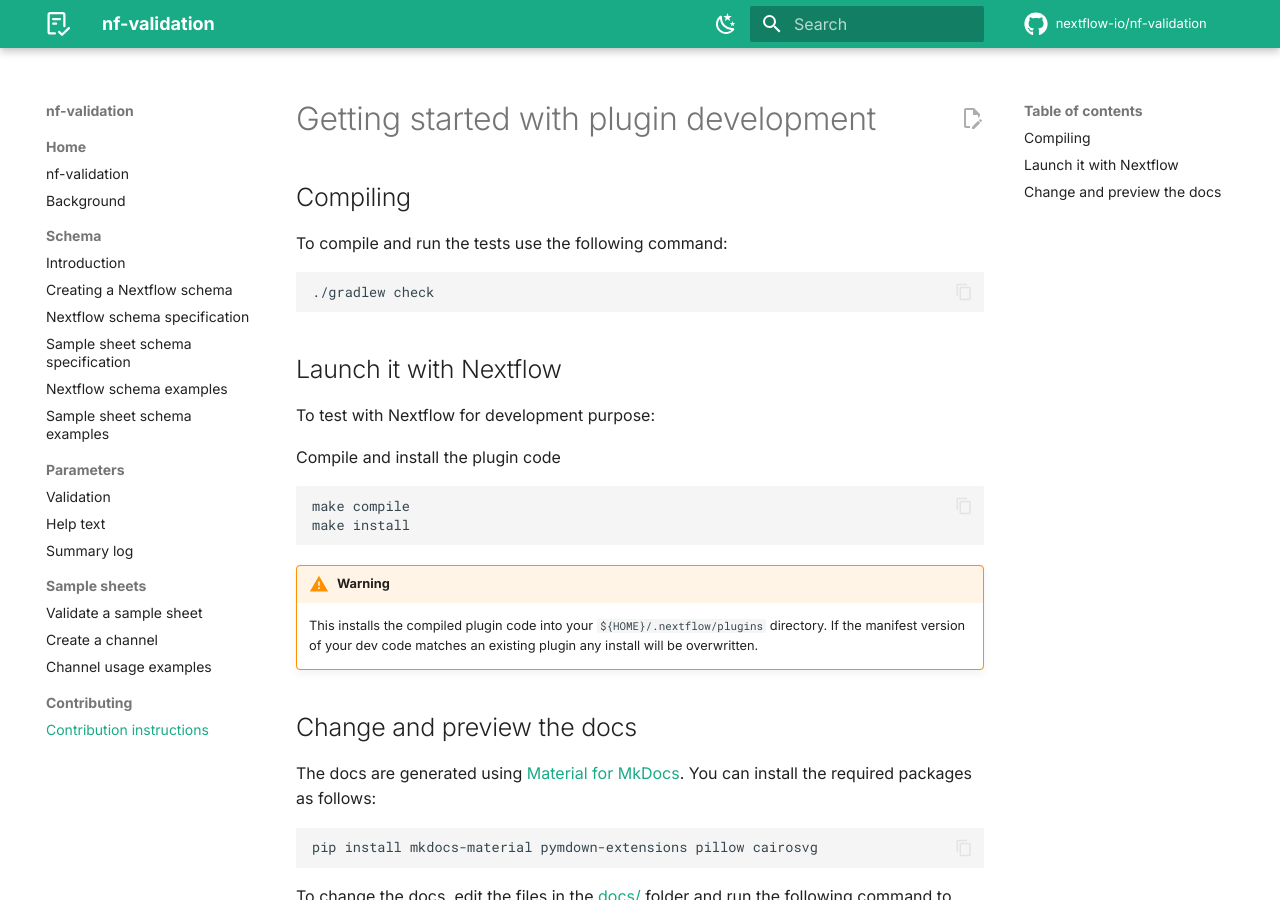
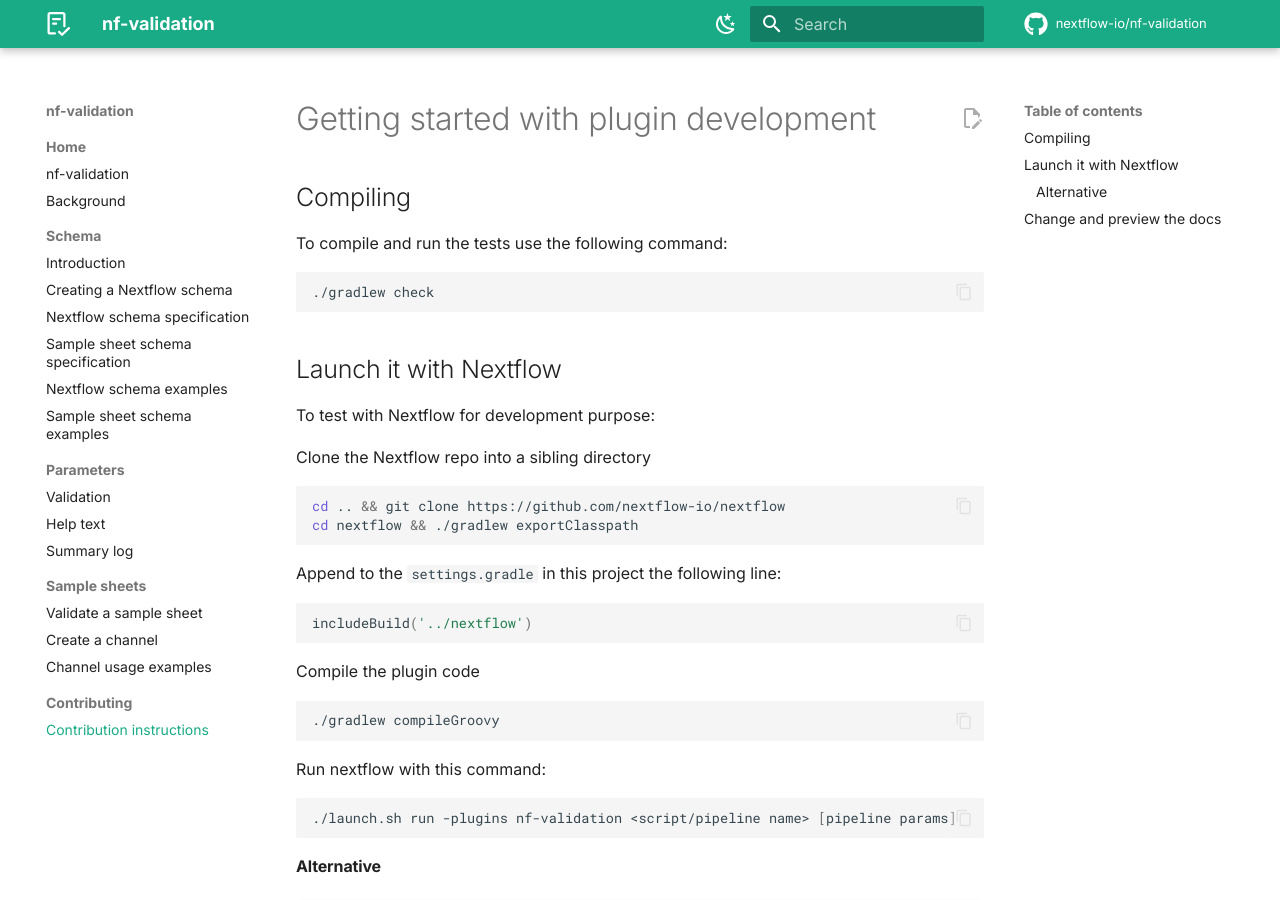
Before and after one commit to nextflow-io/nf-validation, an MkDocs documentation site: the page built from docs/contributing/setup.md, in a window 1280 px wide and 900 px high. Built offline with MkDocs 1.6.1 and Material for MkDocs 9.7.7, drawn with Linux system fonts in a browser that asks for light colours; plug-ins that fetch from the network failed and are left out; comment, search, counter and statistics services are not loaded; some of the changed text lies outside the part shown.

Commit message:
update docs

````diff
--- a/docs/contributing/setup.md
+++ b/docs/contributing/setup.md
@@ -17,18 +17,44 @@
 
 To test with Nextflow for development purpose:
 
+Clone the Nextflow repo into a sibling directory
+
+```bash
+cd .. && git clone https://github.com/nextflow-io/nextflow
+cd nextflow && ./gradlew exportClasspath
+```
+
+Append to the `settings.gradle` in this project the following line:
+
+```bash
+includeBuild('../nextflow')
+```
+
+Compile the plugin code
+
+```bash
+./gradlew compileGroovy
+```
+
+Run nextflow with this command:
+
+```bash
+./launch.sh run -plugins nf-validation <script/pipeline name> [pipeline params]
+```
+
+#### Alternative
+
+!!! warning
+
+    This installs the compiled plugin code into your `$NXF_PLUGINS_DIR` (default: `${HOME}/.nextflow/plugins`)
+    directory. If the manifest version of your dev code matches an existing plugin any install will be overwritten.
+
 Compile and install the plugin code
 
 ```bash
 make compile
 make install
 ```
-
-!!! warning
-
-    This installs the compiled plugin code into your `${HOME}/.nextflow/plugins`
-    directory. If the manifest version of your dev code matches an existing plugin any
-    install will be overwritten.
 
 ## Change and preview the docs
 
````
